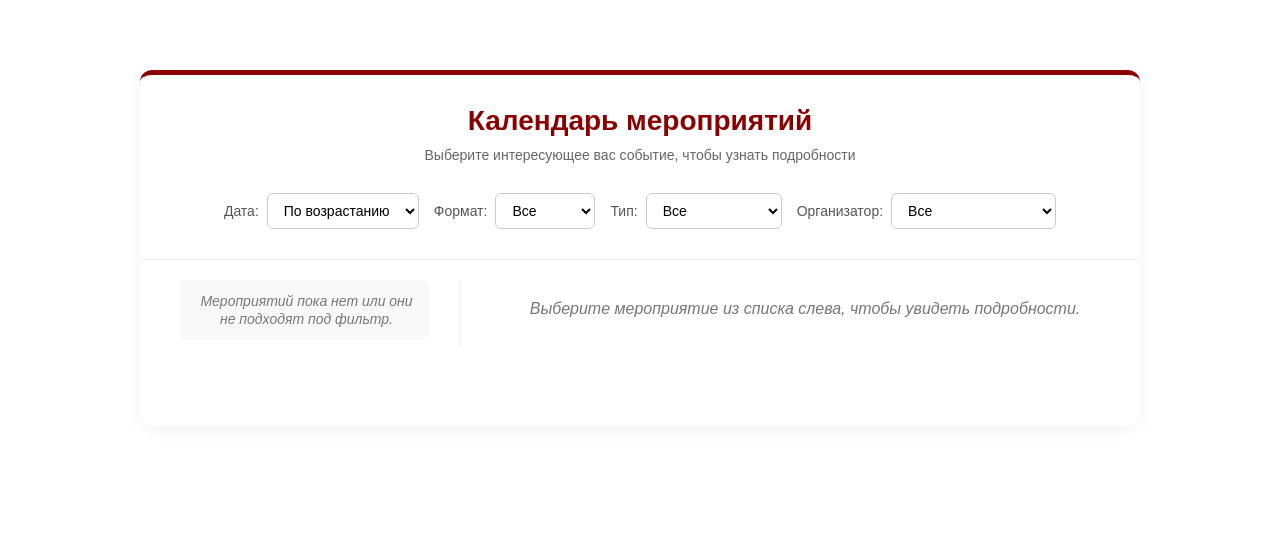
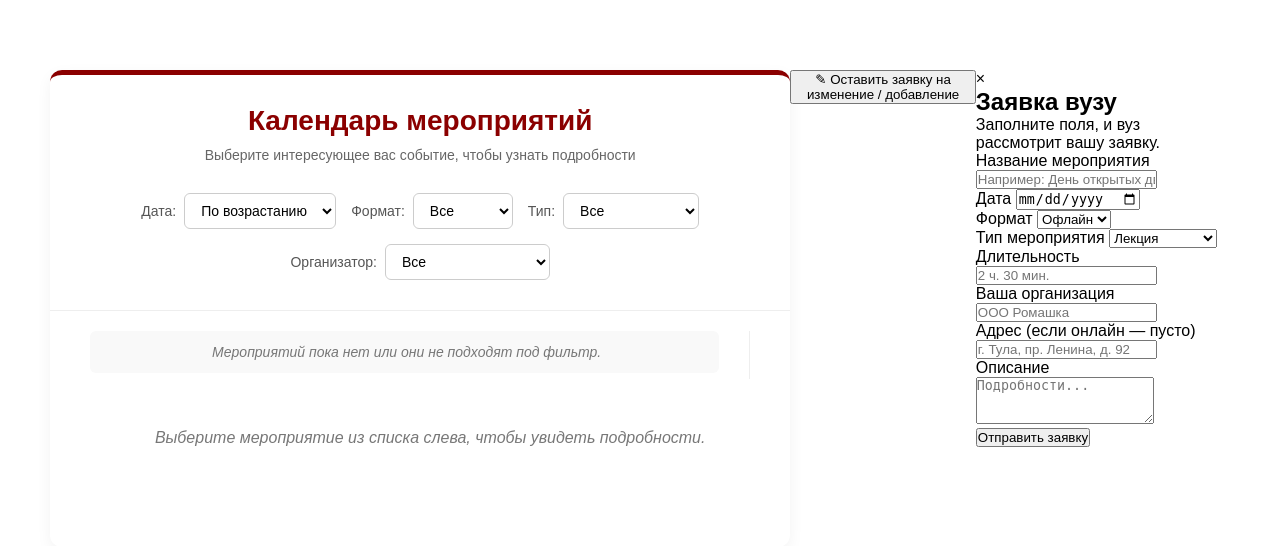
Before and after one commit to paffiahez/test_name-case10-, a Django app: page /events/ in a window 1280 px wide. Shown: the part 183-729 px from the top of the page. Run offline with Django 5.2, Linux system fonts and the light colour scheme; data that the repository does not hold is empty.

Commit message:
Update event_list.html

```diff
--- a/events/templates/events/event_list.html
+++ b/events/templates/events/event_list.html
@@ -79,5 +79,65 @@
             </div>
         </div>
     </div>
+    <div class="request-link-container">
+    <button type="button" class="btn-request" onclick="document.getElementById('requestModal').style.display='block'">✎ Оставить заявку на изменение / добавление</button>
+</div>
+
+<div id="requestModal" class="modal">
+    <div class="modal-content">
+        <span class="close-btn" onclick="document.getElementById('requestModal').style.display='none'">&times;</span>
+        <h2>Заявка вузу</h2>
+        <p>Заполните поля, и вуз рассмотрит вашу заявку.</p>
+        <form method="post" action="{% url 'event_request' %}">
+            {% csrf_token %}
+            <div class="form-group">
+                <label for="reqTitle">Название мероприятия</label>
+                <input type="text" name="title" id="reqTitle" required placeholder="Например: День открытых дверей">
+            </div>
+            <div class="form-group form-row">
+                <div class="form-col">
+                    <label for="reqDate">Дата</label>
+                    <input type="date" name="date" id="reqDate" required>
+                </div>
+                <div class="form-col">
+                    <label for="reqFormat">Формат</label>
+                    <select name="format" id="reqFormat" required>
+                        <option value="Офлайн">Офлайн</option>
+                        <option value="Онлайн">Онлайн</option>
+                    </select>
+                </div>
+            </div>
+            <div class="form-group">
+                <label for="reqType">Тип мероприятия</label>
+                <select name="event_type" id="reqType" required>
+                    <option value="Лекция">Лекция</option>
+                    <option value="Экскурсия">Экскурсия</option>
+                    <option value="Олимпиада">Олимпиада</option>
+                    <option value="Мастер-класс">Мастер-класс</option>
+                </select>
+            </div>
+            <div class="form-group form-row">
+                <div class="form-col">
+                    <label for="reqTime">Длительность</label>
+                    <input type="text" name="duration" id="reqTime" required placeholder="2 ч. 30 мин.">
+                </div>
+                <div class="form-col">
+                    <label for="reqOrg">Ваша организация</label>
+                    <input type="text" name="organization" id="reqOrg" required placeholder="ООО Ромашка">
+                </div>
+            </div>
+            <div class="form-group">
+                <label for="reqAddress">Адрес (если онлайн — пусто)</label>
+                <input type="text" name="address" id="reqAddress" placeholder="г. Тула, пр. Ленина, д. 92">
+            </div>
+            <div class="form-group">
+                <label for="reqDesc">Описание</label>
+                <textarea name="description" id="reqDesc" rows="3" required placeholder="Подробности..."></textarea>
+            </div>
+            <button type="submit" class="btn-submit">Отправить заявку</button>
+        </form>
+    </div>
+</div>
+
 </div>
 {% endblock %}
```
